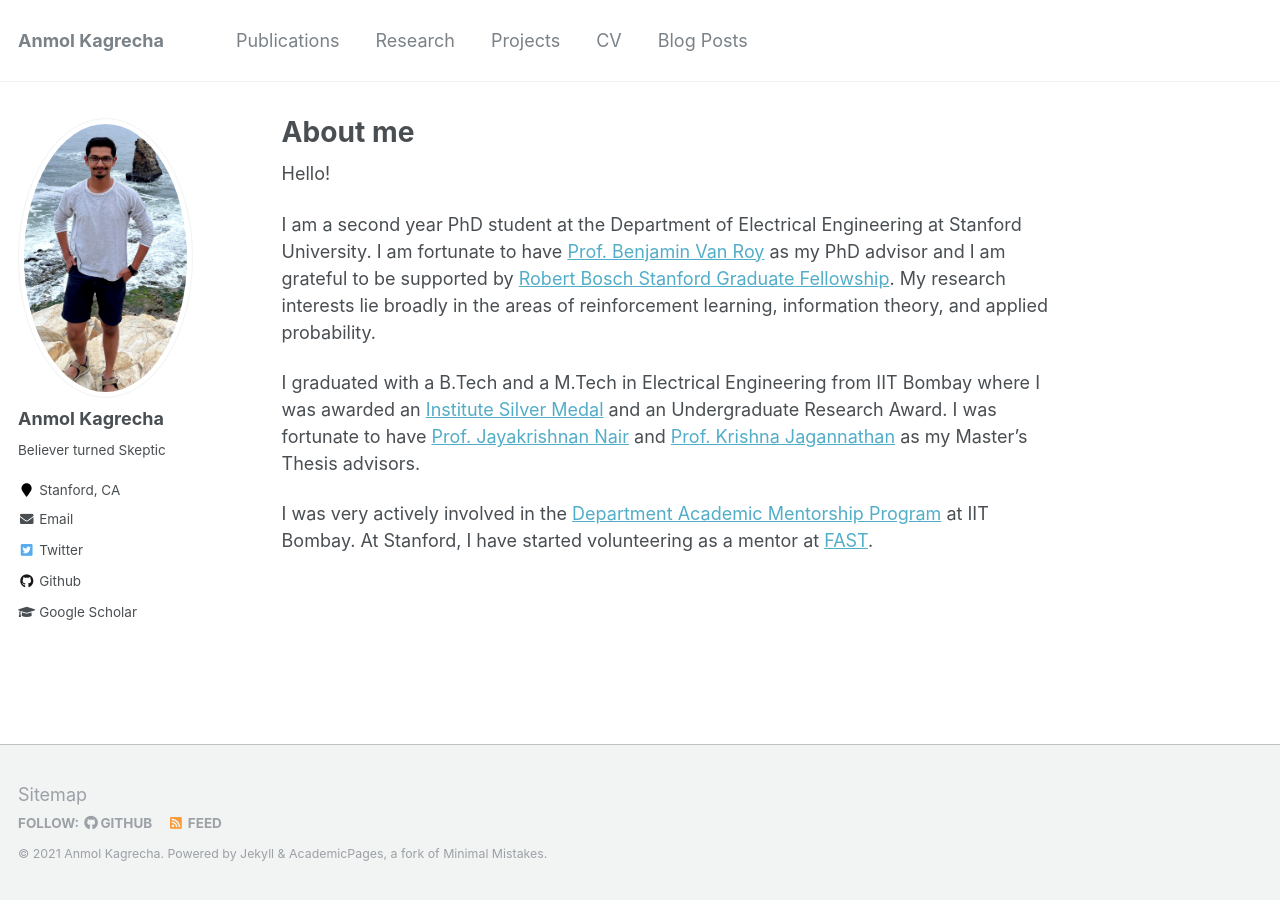
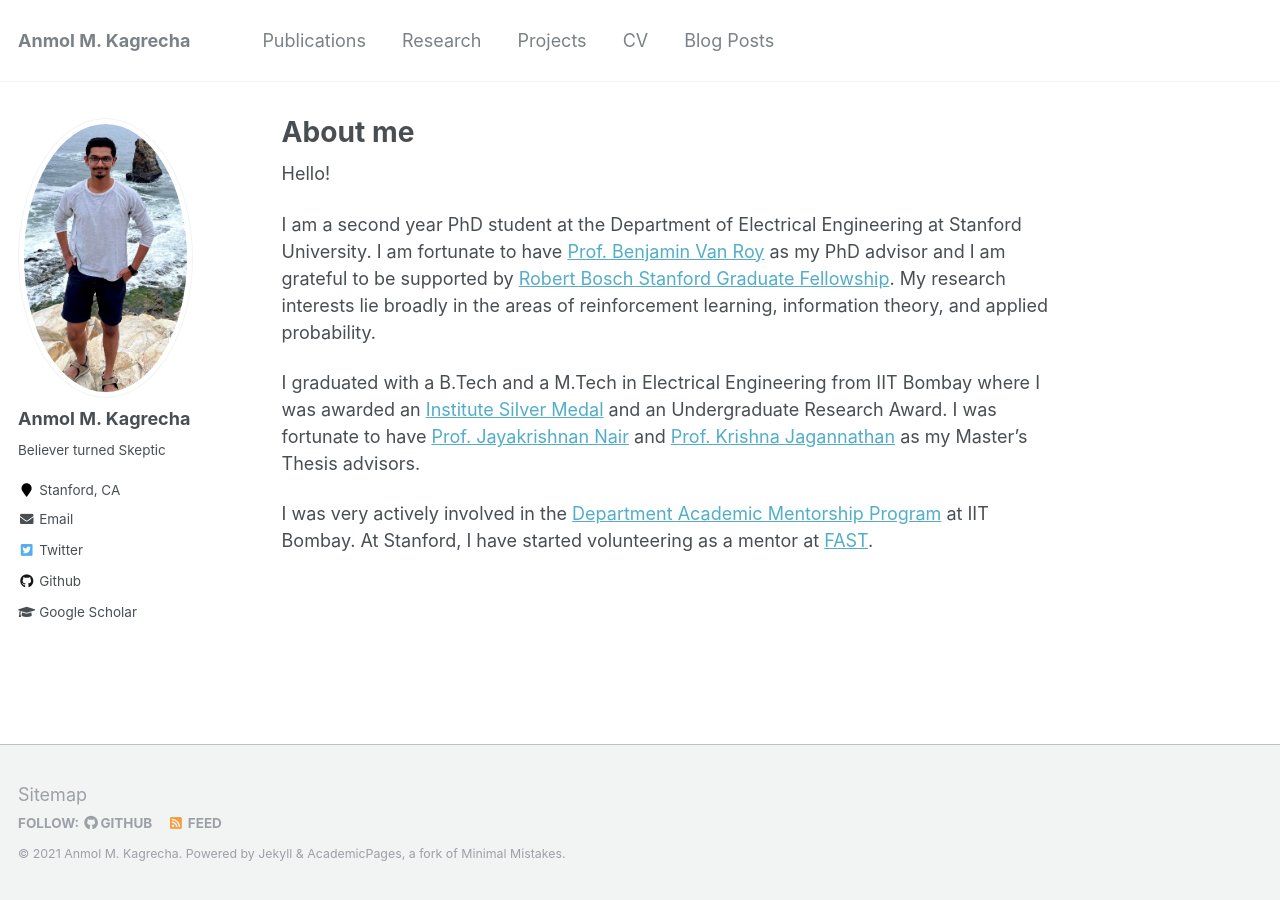
Before and after one commit to akagrecha/akagrecha.github.io, a Jekyll site: the page built from _pages/about.md, in a window 1280 px wide. Built offline with Jekyll 4.4.1, drawn with Linux system fonts in a browser that asks for light colours.

```diff
--- a/_config.yml
+++ b/_config.yml
@@ -7,9 +7,9 @@
 
 # Site Settings
 locale                   : "en-US"
-title                    : "Anmol Kagrecha"
+title                    : "Anmol M. Kagrecha"
 title_separator          : "-"
-name                     : &name "Anmol Kagrecha"
+name                     : &name "Anmol M. Kagrecha"
 description              : &description "Homepage of a Kagrecha"
 url                      : https://akagrecha.github.io # the base hostname & protocol for your site e.g. "https://mmistakes.github.io"
 baseurl                  : "" # the subpath of your site, e.g. "/blog"
@@ -80,7 +80,7 @@ analytics:
 
 # Site Author
 author:
-  name             : "Anmol Kagrecha"
+  name             : "Anmol M. Kagrecha"
   avatar           : "profile.jpg"
   bio              : "Believer turned Skeptic"
   location         : "Stanford, CA"
```
Also changed, not shown: images/profile.jpg.
